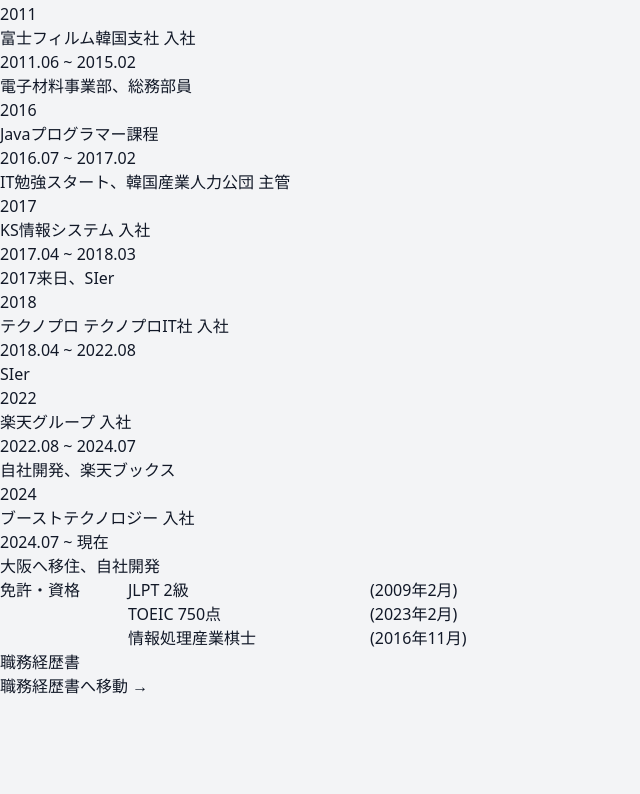
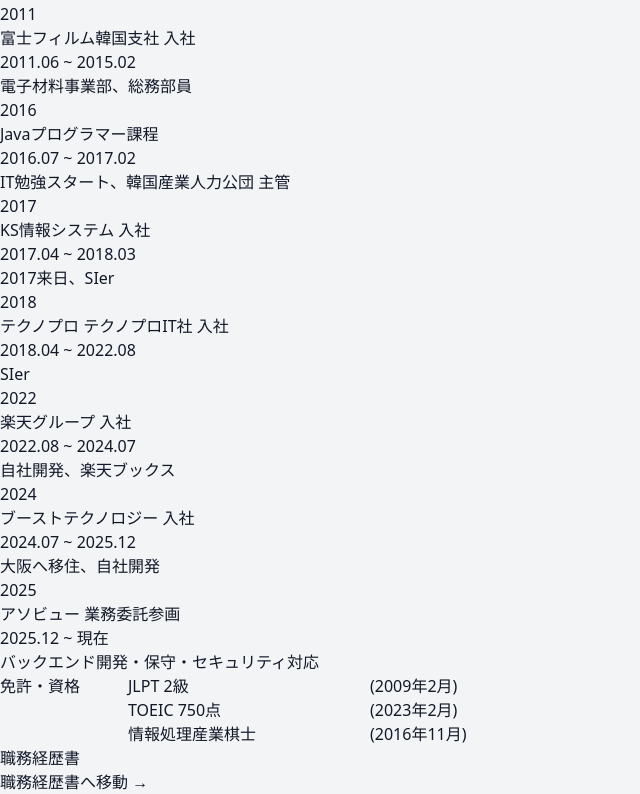
Before and after one commit to JangsuKim/resume, a Vue app in the folder site/: page / in a window 1280 px wide. Shown: the part 397-1191 px from the top of the page, without its empty margins (0-640 px from the left). Before the commit the page ends 1095 px from the top, so only its background shows below. Built offline with nearby package versions, Linux system fonts and the light colour scheme.

Commit message:
feat(resume): update career timeline

```diff
--- a/site/src/components/ResumeTimeline.vue
+++ b/site/src/components/ResumeTimeline.vue
@@ -13,42 +13,43 @@
   { year: '2017', title: 'KS情報システム 入社', subtitle: '2017.04 ~ 2018.03', desc: '2017来日、SIer' },
   { year: '2018', title: 'テクノプロ テクノプロIT社 入社', subtitle: '2018.04 ~ 2022.08', desc: 'SIer' },
   { year: '2022', title: '楽天グループ 入社', subtitle: '2022.08 ~ 2024.07', desc: '自社開発、楽天ブックス' },
-  { year: '2024', title: 'ブーストテクノロジー 入社', subtitle: '2024.07 ~ 現在', desc: '大阪へ移住、自社開発' },
+  { year: '2024', title: 'ブーストテクノロジー 入社', subtitle: '2024.07 ~ 2025.12', desc: '大阪へ移住、自社開発' },
+  { year: '2025', title: 'アソビュー 業務委託参画', subtitle: '2025.12 ~ 現在', desc: 'バックエンド開発・保守・セキュリティ対応' },
 ]
 </script>
 
 <template>
-  <header class="px-6 pt-4 pb-2 text-left border-b border-slate-200">
+  <header class="px-6 pt-3 pb-1 text-left border-b border-slate-200">
     <h2 class="text-lg font-semibold tracking-wide text-slate-800">
       学歴・職歴（タイムライン）
     </h2>
   </header>
 
-  <div class="relative px-5 py-4">
+  <div class="relative px-5 py-3">
     <!-- 세로 라인: 왼쪽 1/5 지점(20%)에 고정 -->
     <div class="absolute left-[20%] top-0 h-full w-px bg-slate-200"></div>
 
-    <ul class="space-y-2">
+    <ul class="space-y-1.5">
       <li v-for="(it, i) in items" :key="i" class="relative flex items-start">
         <!-- 왼쪽(20%): 연도 -->
-        <div class="w-[20%] pt-2 pr-3 text-center">
-          <span class="text-3xl font-bold leading-none tracking-tight text-slate-400">
+        <div class="w-[20%] pt-1.5 pr-3 text-center">
+          <span class="text-2xl font-bold leading-none tracking-tight text-slate-400">
             {{ it.year }}
           </span>
         </div>
 
-        <div class="absolute left-[18.4%] top-1/3 -translate-x-1/2 -translate-y-1/2 h-3.5 w-3.5 rounded-full bg-slate-500 shadow-sm"></div>
+        <div class="absolute left-[18.4%] top-1/3 -translate-x-1/2 -translate-y-1/2 h-3 w-3 rounded-full bg-slate-500 shadow-sm"></div>
 
         <!-- 오른쪽(80%): 내용 -->
         <div
-          class="w-[70%] origin-left rounded-md bg-white px-3 py-2 transition
+          class="w-[70%] origin-left rounded-md bg-white px-3 py-1.5 transition
                  duration-200 ease-out hover:scale-110 hover:shadow-md hover:ring-1 hover:ring-slate-200"
         >
-          <h3 class="text-[20px] font-semibold text-slate-900">{{ it.title }}</h3>
-          <p v-if="it.subtitle" class="text-[15px] text-slate-600">
+          <h3 class="text-[18px] leading-tight font-semibold text-slate-900">{{ it.title }}</h3>
+          <p v-if="it.subtitle" class="text-[14px] leading-tight text-slate-600">
             {{ it.subtitle }}
           </p>
-          <p v-if="it.desc" class="mt-0.5 text-[15px] leading-snug text-slate-600">
+          <p v-if="it.desc" class="text-[14px] leading-tight text-slate-600">
             {{ it.desc }}
           </p>
         </div>
```
